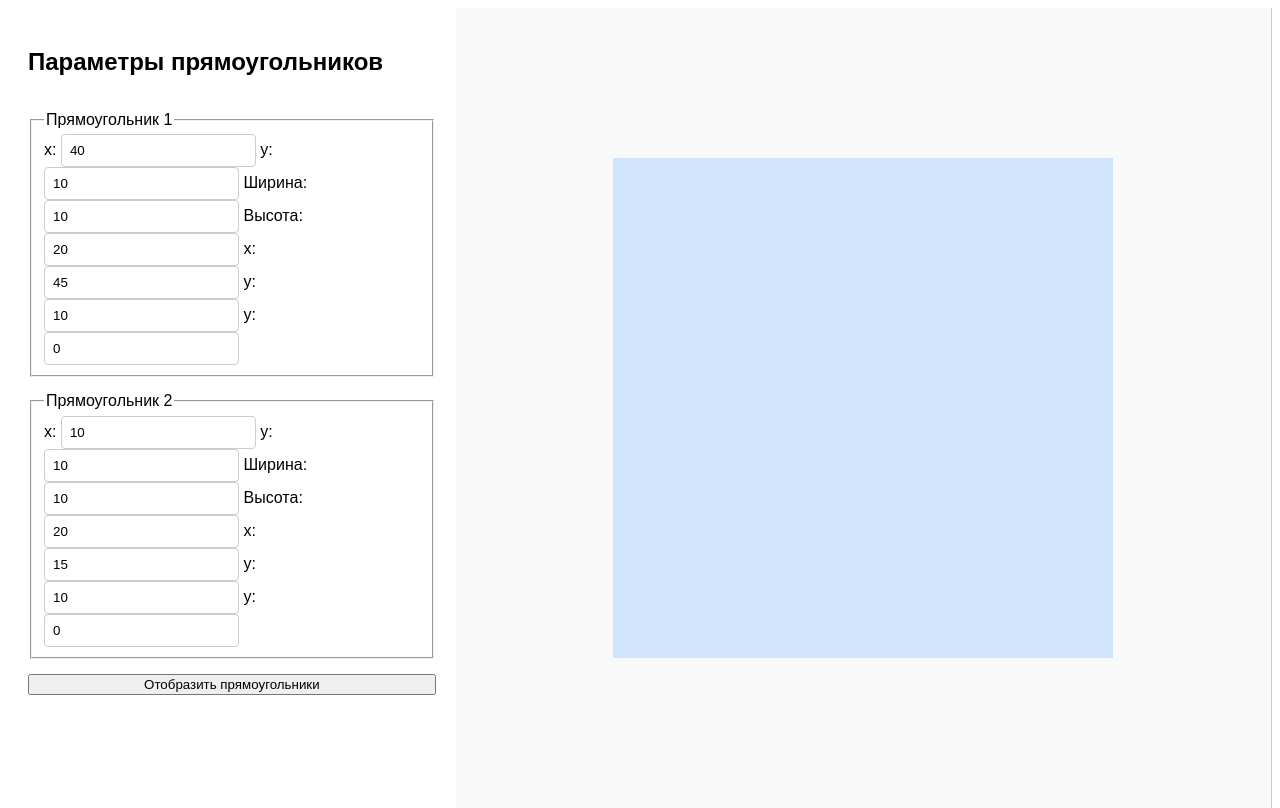
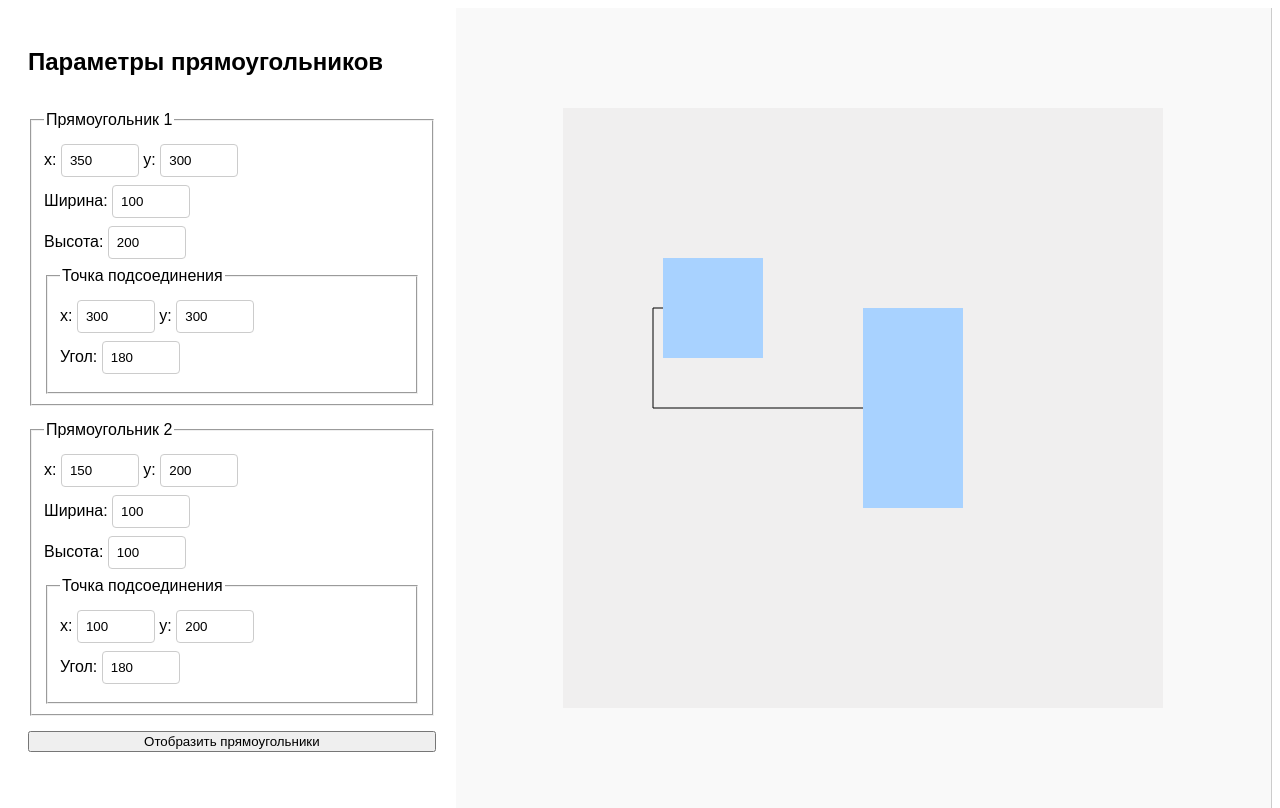
Before and after one commit to FrauRitosika/graph-app, a website built with Vite: page index.html in a window 1280 px wide. Built offline with nearby package versions, Linux system fonts and the light colour scheme.

Commit message:
create canvas

```diff
--- a/index.html
+++ b/index.html
@@ -16,50 +16,65 @@
 
         <fieldset>
           <legend>Прямоугольник 1</legend>
+
+          <div class="input-container">
             <label for="rect1X">x:</label>
-          <input type="number" id="rect1X" name="rect1X" required value="40">
-
+            <input type="number" id="rect1X" name="rect1X" required value="350">
             <label for="rect1Y">y:</label>
-          <input type="number" id="rect1Y" name="rect1Y" required value="10">
-
+            <input type="number" id="rect1Y" name="rect1Y" required value="300">
+          </div>
+          <div class="input-container">
             <label for="rect1Width">Ширина:</label>
-          <input type="number" id="rect1Width" name="rect1Width" required value="10">
-
+            <input type="number" id="rect1Width" name="rect1Width" required value="100">
+          </div>
+          <div class="input-container">
             <label for="rect1Height">Высота:</label>
-          <input type="number" id="rect1Height" name="rect1Height" required value="20">
-
+            <input type="number" id="rect1Height" name="rect1Height" required value="200">
+          </div>
+          <fieldset>
+            <legend>Точка подсоединения</legend>
+            <div class="input-container">
               <label for="rect1cPointX">x:</label>
-          <input type="number" id="rect1cPointX" name="rect1cPointX" required value="45">
-
+              <input type="number" id="rect1cPointX" name="rect1cPointX" required value="300">
               <label for="rect1cPointY">y:</label>
-          <input type="number" id="rect1cPointY" name="rect1cPointY" required value="10">
-
-          <label for="rect1cPointAngle">y:</label>
-          <input type="number" id="rect1cPointAngle" name="rect1cPointAngle" required value="0">
+              <input type="number" id="rect1cPointY" name="rect1cPointY" required value="300">
+            </div>
+            <div class="input-container">
+              <label for="rect1cPointAngle">Угол:</label>
+              <input type="number" id="rect1cPointAngle" name="rect1cPointAngle" required value="180">
+            </div>
+          </fieldset>
         </fieldset>
 
         <fieldset>
           <legend>Прямоугольник 2</legend>
+          <div class="input-container">
             <label for="rect2X">x:</label>
-          <input type="number" id="rect2X" name="rect2X" required value="10">
-
+            <input type="number" id="rect2X" name="rect2X" required value="150">
             <label for="rect2Y">y:</label>
-          <input type="number" id="rect2Y" name="rect2Y" required value="10">
-
+            <input type="number" id="rect2Y" name="rect2Y" required value="200">
+          </div>
+          <div class="input-container">
             <label for="rect2Width">Ширина:</label>
-          <input type="number" id="rect2Width" name="rect2Width" required value="10">
-
+            <input type="number" id="rect2Width" name="rect2Width" required value="100">
+          </div>
+          <div class="input-container">
             <label for="rect2Height">Высота:</label>
-          <input type="number" id="rect2Height" name="rect2Height" required value="20">
-
+            <input type="number" id="rect2Height" name="rect2Height" required value="100">
+          </div>
+          <fieldset>
+            <legend>Точка подсоединения</legend>
+            <div class="input-container">
               <label for="rect2cPointX">x:</label>
-          <input type="number" id="rect2cPointX" name="rect2cPointX" required value="15">
-
+              <input type="number" id="rect2cPointX" name="rect2cPointX" required value="100">
               <label for="rect2cPointY">y:</label>
-          <input type="number" id="rect2cPointY" name="rect2cPointY" required value="10">
-
-          <label for="rect2cPointAngle">y:</label>
-          <input type="number" id="rect2cPointAngle" name="rect2cPointAngle" required value="0">
+              <input type="number" id="rect2cPointY" name="rect2cPointY" required value="200">
+            </div>
+            <div class="input-container">
+              <label for="rect2cPointAngle">Угол:</label>
+              <input type="number" id="rect2cPointAngle" name="rect2cPointAngle" required value="180">
+            </div>
+          </fieldset>
         </fieldset>
 
         <button id="redrawButton">Отобразить прямоугольники</button>
@@ -68,7 +83,7 @@
     </div>
     <div class="chart">
       <div class="rectangle-preview" id="rectanglePreview">
-        <canvas id="canvas" class="graph" width="500" height="500"></canvas>
+        <canvas id="canvas" class="graph" width="600" height="600"></canvas>
       </div>
     </div>
   </div>
--- a/public/style.css
+++ b/public/style.css
@@ -2,11 +2,13 @@ body {
   display: flex;
   font-family: Arial, sans-serif;
 }
+
 .container {
   display: flex;
   width: 100%;
   height: 100vh;
 }
+
 .chart {
   flex: 2;
   border-right: 1px solid #ccc;
@@ -17,9 +19,9 @@ body {
 }
 
 .graph {
-    display: block;
-    margin: 0 auto;
-  }
+  display: block;
+  margin: 0 auto;
+}
 
 .form-container {
   flex: 1;
@@ -31,21 +33,34 @@ form {
   flex-direction: column;
   gap: 15px;
 }
+
+fieldset {
+  padding-top: 15px;
+}
+
 label {
   margin-bottom: 5px;
 }
+
 input {
+  width: 60px;
   padding: 8px;
   border: 1px solid #ccc;
   border-radius: 4px;
 }
+
+.input-container {
+  margin-bottom: 8px;
+}
+
 .error-message {
   color: red;
   font-size: 0.9em;
 }
+
 .rectangle-preview {
-  width: 500px;
-  height: 500px;
-  background-color: rgba(168, 210, 255, 0.5);
+  width: 600px;
+  height: 600px;
+  background-color: #f0efef;
   position: relative;
 }
--- a/src/data-handle/classes/Graph.ts
+++ b/src/data-handle/classes/Graph.ts
@@ -1,19 +1,15 @@
-import createPath from "../findPathBetweenPoints/createPath";
 import { checkRectNotIntersectionRect } from "../twoDRepresentation/twoDFunctions";
-import { Point } from "../types";
 import Rectangle from "./Rectangle";
 
 export default class Graph {
     rectStart: Rectangle;
     rectEnd: Rectangle;
-    path: Point[];
 
     constructor(rect1: Rectangle, rect2: Rectangle) {
         this.rectStart = rect1;
         this.rectEnd = rect2;
         this.validateIntersectionRect();
 
-        this.path = createPath(this.rectStart, this.rectEnd);
     }
 
     private validateIntersectionRect() {
--- a/src/data-handle/dataConverter.ts
+++ b/src/data-handle/dataConverter.ts
@@ -1,5 +1,6 @@
 import Graph from "./classes/Graph";
 import Rectangle from "./classes/Rectangle";
+import createPath from "./findPathBetweenPoints/createPath";
 import { ConnectionPoint, Point, Rect } from "./types";
 
 export default function dataConverter(
@@ -7,21 +8,9 @@ export default function dataConverter(
     rect2: Rect,
     cPoint1: ConnectionPoint,
     cPoint2: ConnectionPoint
-  ): Point[]  {
+): Point[] {
 
-    const rectangle1 = new Rectangle(rect1, cPoint1);
-    const rectangle2 = new Rectangle(rect2, cPoint2);
+    const graphArea = new Graph(new Rectangle(rect1, cPoint1), new Rectangle(rect2, cPoint2));
+    return createPath(graphArea.rectStart, graphArea.rectEnd);
 
-    const graphArea = new Graph(rectangle1, rectangle2);
-
-
-
-
-    return []
-    // реализация алгоритма
-
-
-    // создать Rectangle
-    //создать area
-    //найти маршрут
-  };
+};
--- a/src/data-handle/twoDRepresentation/findPathBetweenPoints.ts
+++ b/src/data-handle/findPathBetweenPoints/checkMinPath.ts
@@ -1,9 +1,9 @@
 import Rectangle from "../classes/Rectangle";
 import { Point } from "../types";
-import { checkSegmentNotIntersectionRect } from "./twoDFunctions";
+import { checkSegmentNotIntersectionRect } from "../twoDRepresentation/twoDFunctions";
 
-function checkMinPath(point1: Point, point2: Point, rects: Rectangle[]
-) {
+function checkMinPath(point1: Point, point2: Point, rects: Rectangle[]) {
+
     for (let midPoint of [{ ...point1, x: point2.x }, { ...point1, y: point2.y }]) {
         if (checkSegmentNotIntersectionRect([point1, midPoint], rects) && checkSegmentNotIntersectionRect([midPoint, point2], rects)) {
             return {
--- a/src/data-handle/graphSettings.json
+++ b/src/data-handle/graphSettings.json
@@ -1,8 +1,3 @@
 {
-    "field": {
-        "width": 10,
-        "height": 10,
-        "border": 0.5
-    },
-    "rectGap": 0.2
+    "rectGap": 10
 }
--- a/src/data-handle/oneDRepresentation/oneDFunctions.ts
+++ b/src/data-handle/oneDRepresentation/oneDFunctions.ts
@@ -19,7 +19,7 @@ function checkSegmentNotIncludesPoint(oneDSegment: number[], points: number[]) {
 function checkSegmentNotIntersectionSegment(oneDSegment1: number[], oneDSegment2: number[]) {
     oneDSegment2 = oneDSegment2.sort((num: number) => num);
 
-    if(oneDSegment1.every(num => num < oneDSegment2[0]) || oneDSegment1.every(num => num > oneDSegment2[1])) {
+    if(oneDSegment1.every(num => num <= oneDSegment2[0]) || oneDSegment1.every(num => num >= oneDSegment2[1])) {
         return true;
     }
     return false;
--- a/src/main.ts
+++ b/src/main.ts
@@ -1,46 +1,63 @@
 import dataConverter from './data-handle/dataConverter'
+import { ConnectionPoint, Point, Rect } from './data-handle/types';
 
 const errorElement = <HTMLInputElement>document.getElementById('errorMessage');
+const canvas = <HTMLCanvasElement>document.getElementById("canvas");
 
-const canvas = <HTMLCanvasElement>document.getElementById("canvas");
 const ctx = canvas.getContext('2d');
-if(ctx) {
-    ctx.translate(0, 500);
-}
 
+createGraph();
 
-function draw() {
+document.getElementById('redrawButton')!.addEventListener('click', function (event) {
+    event.preventDefault();
+    createGraph();
+});
+
+function draw(rect1: Rect, rect2: Rect, path: Point[]) {
+
     if (ctx) {
+
         ctx.clearRect(0, 0, canvas.width, canvas.height);
+        ctx.fillStyle = "rgba(168, 210, 255)";
+        [rect1, rect2].forEach(rect => {
+            ctx.fillRect(rect.position.x - 0.5 * rect.size.width, rect.position.y - 0.5 * rect.size.height, rect.size.width, rect.size.height);
+        });
 
-        ctx.fillStyle = "rgb(69, 159, 255)";
-        ctx.fillRect(100,-100,40,40);
+        ctx.beginPath();
+        ctx.moveTo(path[0].x, path[0].y);
+        path.forEach((point, index) => {
+            if (index) ctx.lineTo(point.x, point.y);
+        })
+        ctx.stroke();
 
-        ctx.fillRect(300,-100,40,40);
-
-        console.log('нарисовал');
     }
 
 }
 
+function createGraph() {
+    printError('');
+    try {
 
-document.getElementById('redrawButton')!.addEventListener('click', function (event) {
-    event.preventDefault();
-    try {
-        dataConverter(getRectangleParams('rect1'), getRectangleParams('rect2'), getcPointParams('rect1'), getcPointParams('rect2'));
+        const data = {
+            rect1: getRectangleParams('rect1'),
+            rect2: getRectangleParams('rect2'),
+            cPoint1: getcPointParams('rect1'),
+            cPoint2: getcPointParams('rect2')
+        }
+
+        const path = dataConverter(data.rect1, data.rect2, data.cPoint1, data.cPoint2);
+        draw(data.rect1, data.rect2, path);
+
+
     } catch (error) {
         let message = 'Неизвестная ошибка';
         if (error instanceof Error) message = error.message;
         printError(message);
         return;
     }
+}
 
-    draw();
-});
-
-
-
-function getRectangleParams(prefix: string) {
+function getRectangleParams(prefix: string): Rect {
     return {
         position: {
             x: parseFloat((<HTMLInputElement>document.getElementById(`${prefix}X`)).value),
@@ -53,7 +70,7 @@ function getRectangleParams(prefix: string) {
     };
 }
 
-function getcPointParams(prefix: string) {
+function getcPointParams(prefix: string): ConnectionPoint {
     return {
         point: {
             x: parseFloat((<HTMLInputElement>document.getElementById(`${prefix}cPointX`)).value),
```
Also changed, not shown: src/data-handle/findPathBetweenPoints/createPath.ts (+25 -21 lines), src/data-handle/findPathBetweenPoints/test/checkMinPath.test.ts (added, +41 -0 lines), src/data-handle/findPathBetweenPoints/test/createPath.test.ts (added, +77 -0 lines), src/data-handle/twoDRepresentation/test/checkMinPath.ts (deleted, +0 -26 lines), src/data-handle/twoDRepresentation/test/checkRectNotIntersectionRect.test.ts (+0 -1 lines), src/data-handle/twoDRepresentation/test/checkSegmentNotIntersectionRect.test.ts (+18 -3 lines), src/data-handle/twoDRepresentation/test/dataSet.ts (+39 -16 lines), src/paint-handle/canvas.ts (deleted). Lines whose indentation alone changed are shown as unchanged.
